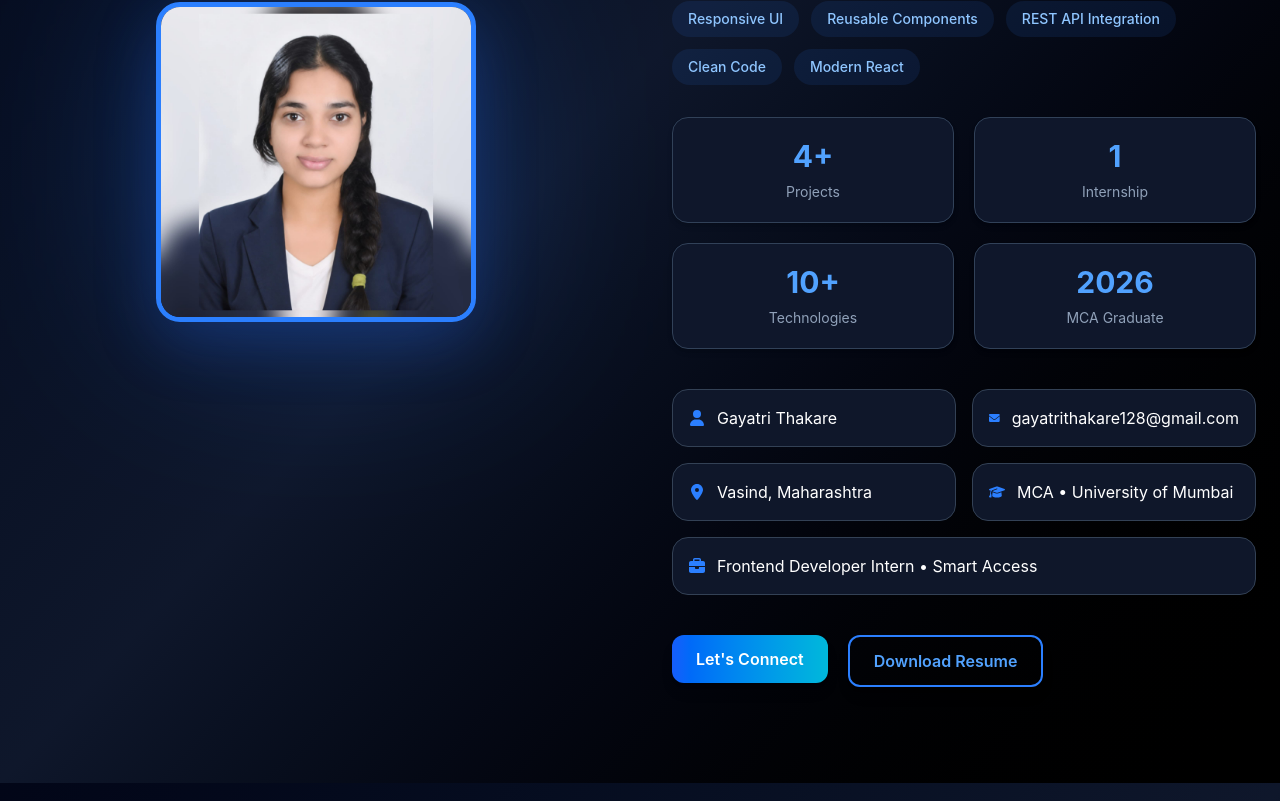
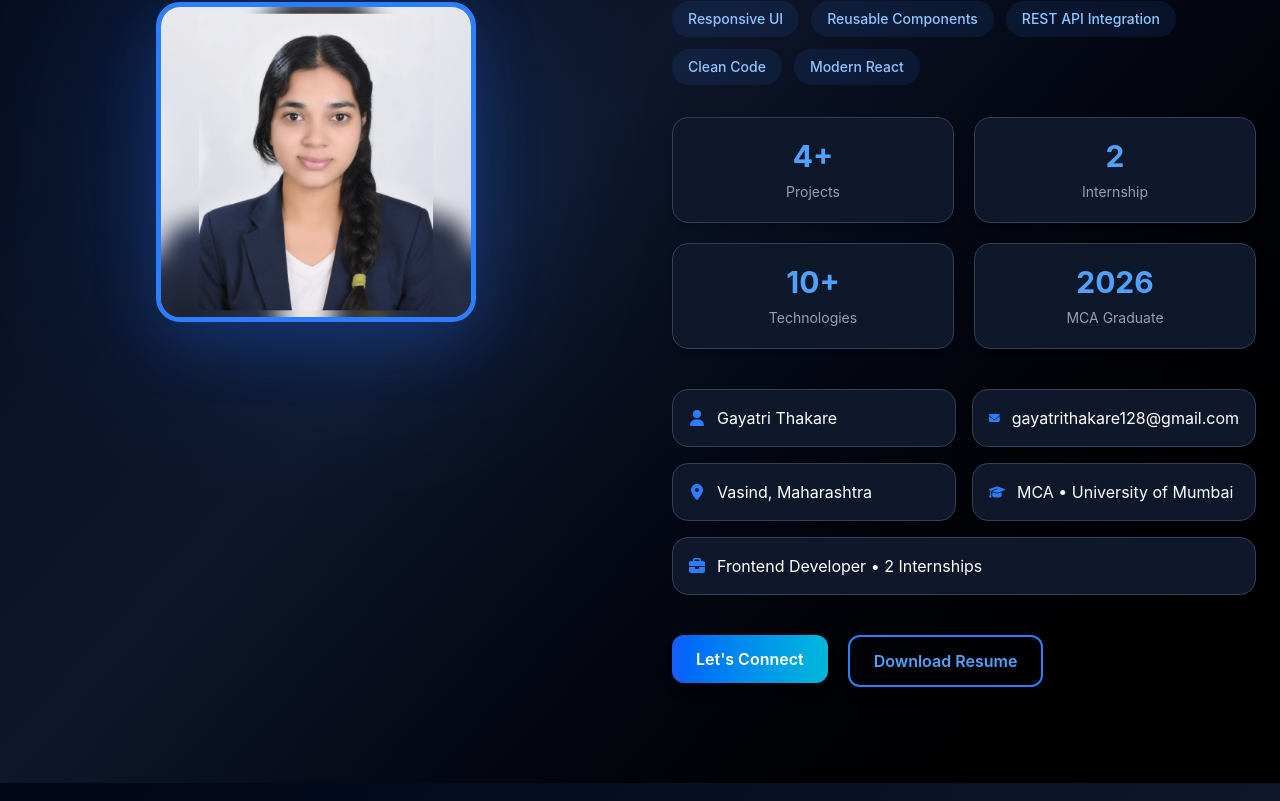
Before and after one commit to GayatriThakare1216/portfolio, a React (Vite) app: page / in a window 1280 px wide. Shown: the part 1439-2240 px from the top of the page. Built offline with nearby package versions, Linux system fonts and the light colour scheme.

Commit message:
Update portfolio experience and certificates

```diff
--- a/src/components/About.jsx
+++ b/src/components/About.jsx
@@ -24,7 +24,7 @@ const stats = [
     title:"Projects"
   },
   {
-    number:"1",
+    number:"2",
     title:"Internship"
   },
   {
@@ -414,7 +414,7 @@ sm:col-span-2
 <FaBriefcase className="text-blue-500"/>
 
 <span>
-Frontend Developer Intern • Smart Access
+  Frontend Developer • 2 Internships
 </span>
 
 
--- a/src/components/Experience.jsx
+++ b/src/components/Experience.jsx
@@ -9,6 +9,14 @@ function Experience() {
       duration: "Feb 2026 - Jun 2026",
       description:
         "Developed responsive web interfaces using React.js, JavaScript and Tailwind CSS. Built reusable UI components, implemented responsive layouts, worked on frontend features and contributed to real-world web application development.",
+    },
+
+    {
+      title: "Web Developer Intern",
+      company: "THE PIXEL MIND",
+      duration: "Aug 2025 - Feb 2026",
+      description:
+        "Developed responsive web interfaces using Next.js, React.js and Tailwind CSS. Built reusable UI components and worked with Git, database management and deployment workflows.",
     },
 
     {
@@ -56,9 +64,9 @@ function Experience() {
             leading-7
           "
         >
-          My professional journey includes internship experience and
-          hands-on development of real-world applications using modern
-          frontend and full-stack technologies.
+My professional journey includes hands-on internship experience
+and building real-world applications using modern frontend and
+full-stack technologies.
         </p>
 
         {/* Timeline */}
--- a/src/components/Hero.jsx
+++ b/src/components/Hero.jsx
@@ -176,7 +176,7 @@ function Hero() {
                 "
               >
                 <h3 className="text-3xl font-bold text-blue-600 dark:text-blue-400">
-                  1
+                  2
                 </h3>
 
                 <p className="text-slate-500 dark:text-slate-400 text-sm">
--- a/src/data/certificates.js
+++ b/src/data/certificates.js
@@ -1,5 +1,4 @@
 const certificates = [
-
   {
     id: 1,
     title: "Frontend Developer Internship",
@@ -14,6 +13,18 @@ const certificates = [
 
   {
     id: 2,
+    title: "Web Development Internship",
+    issuer: "THE PIXEL MIND",
+    year: "February-2026",
+    Credential_ID: "Internship Completion Certificate",
+    badge: "Internship",
+    description:
+      "Completed a six-month Web Development Internship at The Pixel Mind with hands-on experience in Next.js, React.js, Tailwind CSS, database management, version control and deployment workflows.",
+    Certificate_url: "/certificates/pixelmind-internship-certificate.pdf",
+  },
+
+  {
+    id: 3,
     title: "Complete Full-Stack Web Development",
     issuer: "Udemy",
     year: "July-2026",
@@ -24,7 +35,7 @@ const certificates = [
   },
 
   {
-    id: 3,
+    id: 4,
     title: "JavaScript",
     issuer: "HackerRank",
     year: "July-2026",
@@ -35,7 +46,7 @@ const certificates = [
   },
 
   {
-    id: 4,
+    id: 5,
     title: "Fundamental of Docker & Kubernetes",
     issuer: "SCALER",
     year: "July-2026",
@@ -45,7 +56,7 @@ const certificates = [
   },
 
   {
-    id: 5,
+    id: 6,
     title: "Generative AI Studio",
     issuer: "Simplilearn / Google Cloud",
     year: "2025",
@@ -55,7 +66,7 @@ const certificates = [
   },
 
   {
-    id: 6,
+    id: 7,
     title: "Artificial Intelligence",
     issuer: "Simplilearn / SkillUP",
     year: "July-2026",
@@ -65,7 +76,7 @@ const certificates = [
   },
 
   {
-    id: 7,
+    id: 8,
     title: "Application Development with AI & Essential Skills",
     issuer: "NCRD's Sterling Institute of Management Studies",
     year: "2025",
--- a/src/data/experience.js
+++ b/src/data/experience.js
@@ -3,8 +3,18 @@ const experience = [
     id: 1,
     role: "Frontend Developer Intern",
     company: "SMART ACCESS",
-    duration:" feb 2026 - jun 2026",
-    description:  "Developed responsive web interfaces using React.js, Tailwind CSS and JavaScript. Collaborated with the development team and worked on real-world frontend features.",
+    duration: "Feb 2026 - May 2026",
+    description:
+      "Developed responsive web interfaces using React.js, Tailwind CSS and JavaScript. Built reusable components, integrated REST APIs and collaborated with the development team.",
+  },
+
+  {
+    id: 2,
+    role: "Web Developer Intern",
+    company: "THE PIXEL MIND",
+    duration: "Aug 2025 - Feb 2026",
+    description:
+      "Developed responsive web interfaces using Next.js, React.js and Tailwind CSS. Built reusable UI components and worked with Git, database management and deployment workflows.",
   },
 ];
 
```
Also changed, not shown: 2 other files (tests, documents, lock files or other folders).
